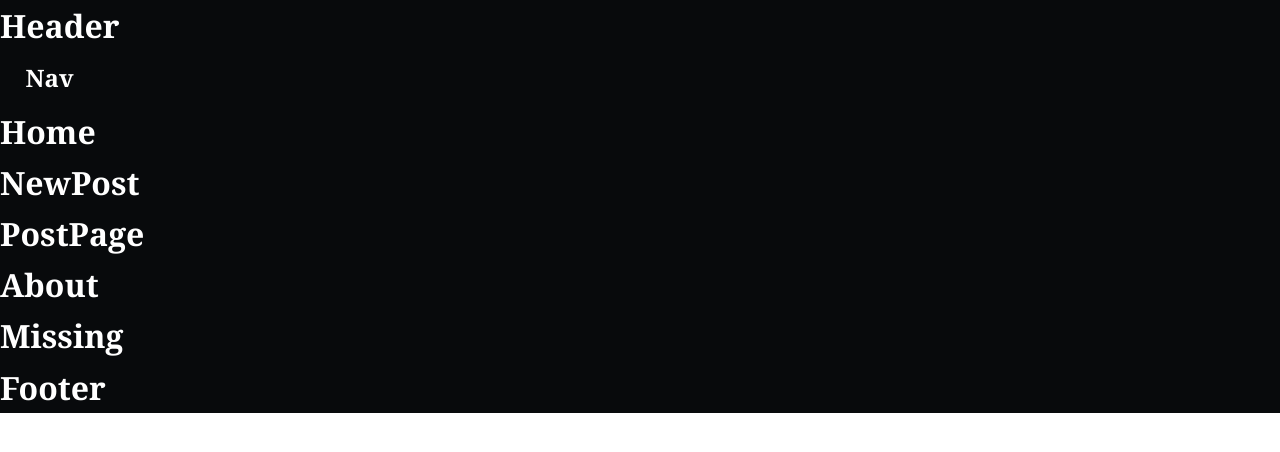
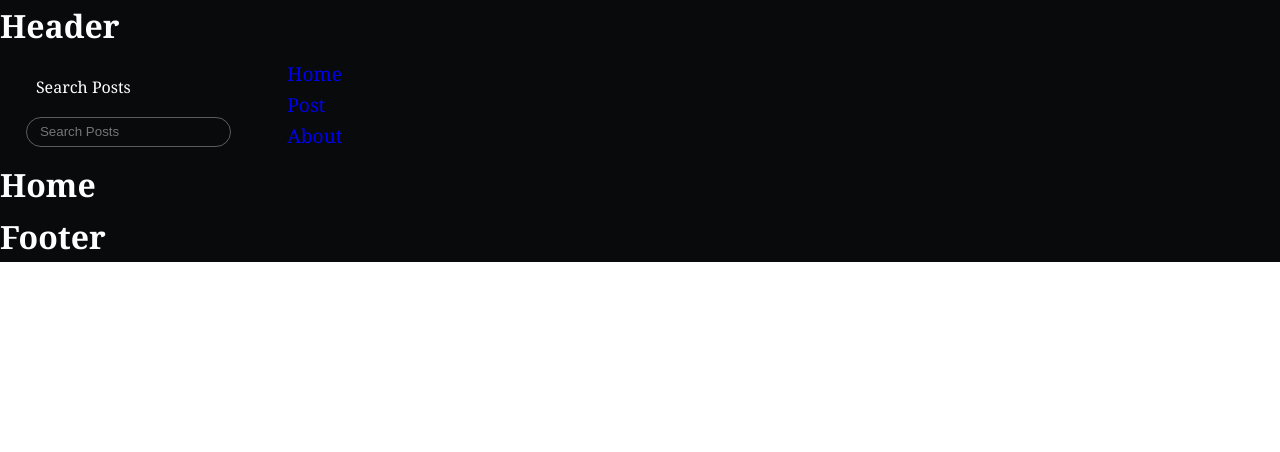
Before and after one commit to Jogata/SoftUni-React-Project, a React (Vite) app in the folder client/: page / in a window 1280 px wide. Shown: the top 452 px of the page. Built offline with nearby package versions, Linux system fonts and the light colour scheme; a web font is replaced by a local one.

Commit message:
blog project - setup nav component

```diff
--- a/client/src/App.jsx
+++ b/client/src/App.jsx
@@ -21,6 +21,7 @@ import Logout from './components/logout/Logout'
 
 // ============================================================
 // import { useHistory, Switch } from 'react-router-dom'
+import { Link } from 'react-router-dom'
 import { useEffect, useState } from 'react'
 
 function Header() {
@@ -31,10 +32,24 @@ function Header() {
   )
 }
 
-function Nav() {
+function Nav({ search, setSearch }) {
   return (
-    <nav>
-      <h1>Nav</h1>
+    <nav className='Nav'>
+      <form className="searchForm" onSubmit={e => e.preventDefault()}>
+        <label htmlFor="search">Search Posts</label>
+        <input
+          id='search'
+          type="text"
+          value={search}
+          onChange={e => setSearch(e.target.value)}
+          placeholder='Search Posts'
+        />
+      </form>
+      <ul>
+        <li><Link to="/">Home</Link></li>
+        <li><Link to="/post">Post</Link></li>
+        <li><Link to="/about">About</Link></li>
+      </ul>
     </nav>
   )
 }
@@ -100,6 +115,7 @@ function Loader() {
 // ============================================================
 
 function App() {
+  const [search, setSearch] = useState("");
   return (
     <>
       <AuthContextProvider>
@@ -107,11 +123,13 @@ function App() {
 
           <Header />
           <Nav />
-          <Home />
-          <NewPost />
-          <PostPage />
-          <About />
-          <Missing />
+          <Routes>
+            <Route path='/' element={<Home />} />
+            <Route path='/post' element={<NewPost />} />
+            <Route path='/post/:id' element={<PostPage />} />
+            <Route path='/about' element={<About />} />
+            <Route path='*' element={<Missing />} />
+          </Routes>
           <Footer />
 
           {/* <Routes>
```
